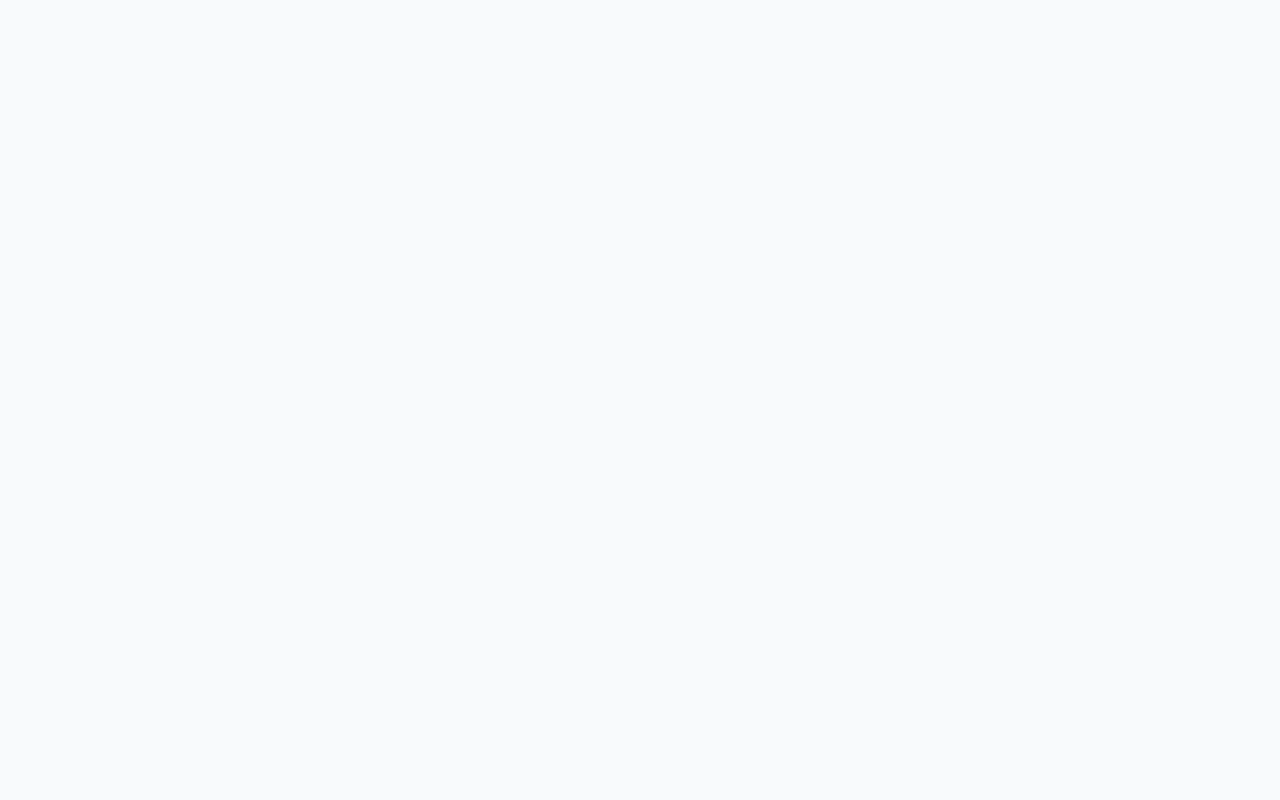
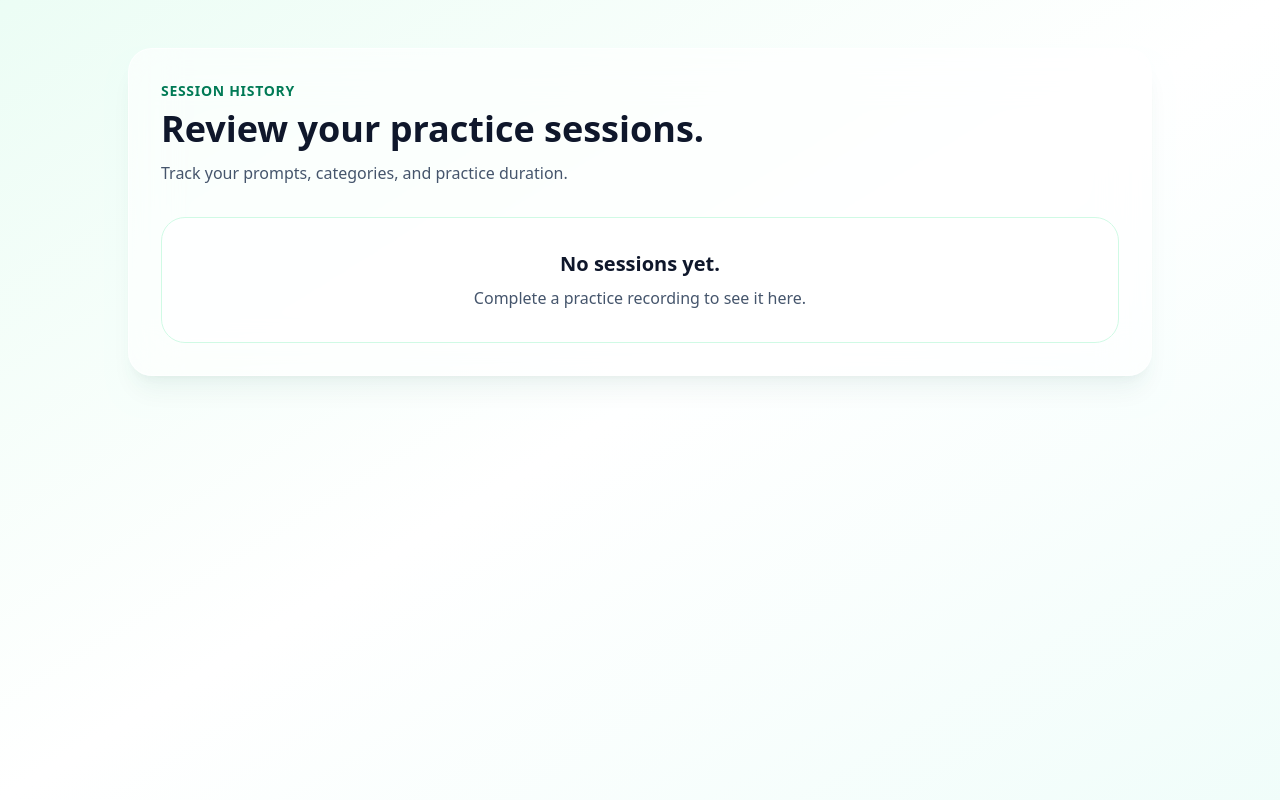
Before and after one commit to cjtarre/speakup, a React (Vite) app in the folder client/: page /history in a window 1280 px wide. Before the commit this address had no page. Built offline with nearby package versions, Linux system fonts and the light colour scheme.

Commit message:
feat: add session history

```diff
--- a/client/src/components/layout/NavBar.jsx
+++ b/client/src/components/layout/NavBar.jsx
@@ -24,6 +24,13 @@ function Navbar() {
             How It Works
           </a>
 
+          <Link
+            to="/history"
+            className="hover:text-emerald-700"
+          >
+            History
+          </Link>
+
           <div className="hidden items-center gap-4 md:flex">
             <Link
               to="/teleprompter"
--- a/client/src/components/practice/Recorder.jsx
+++ b/client/src/components/practice/Recorder.jsx
@@ -1,7 +1,7 @@
 import { useEffect, useRef, useState } from "react";
 import { Mic, Square, RotateCcw, PlayCircle } from "lucide-react";
 
-function Recorder() {
+function Recorder({ onRecordingComplete }) {
   const mediaRecorderRef = useRef(null);
   const audioChunksRef = useRef([]);
 
@@ -49,6 +49,13 @@ function Recorder() {
         const url = URL.createObjectURL(audioBlob);
         setAudioUrl(url);
         setStatus("Recording complete");
+
+        if (onRecordingComplete) {
+          onRecordingComplete({
+            durationSeconds: seconds,
+            audioUrl: url,
+          });
+        }
 
         stream.getTracks().forEach((track) => track.stop());
       };
--- /dev/null
+++ b/client/src/pages/HIstoryPage.jsx
@@ -0,0 +1,99 @@
+import { useState } from "react";
+import { Trash2 } from "lucide-react";
+
+import { getSessions, deleteSession, clearSessions, } from "../utils/sessionStorage";
+
+function formatDuration(seconds) {
+  const minutes = Math.floor(seconds / 60);
+  const secs = String(seconds % 60).padStart(2, "0");
+  return `${minutes}:${secs}`;
+}
+
+function HistoryPage() {
+  const [sessions, setSessions] = useState(() => getSessions());
+
+  function handleDelete(sessionId) {deleteSession(sessionId);setSessions(getSessions());}
+  function handleClearAll() {clearSessions(); setSessions([]);}
+
+  return (
+    <div className="min-h-screen bg-gradient-to-br from-emerald-50 via-white to-teal-50 px-6 py-12">
+      <div className="mx-auto max-w-5xl">
+        <div className="rounded-3xl border border-white/70 bg-white/60 p-8 shadow-xl shadow-emerald-900/5 backdrop-blur-xl">
+          <div className="flex flex-col gap-4 sm:flex-row sm:items-center sm:justify-between">
+            <div>
+              <p className="text-sm font-semibold uppercase tracking-wider text-emerald-700">
+                Session History
+              </p>
+
+              <h1 className="mt-2 text-3xl font-bold text-slate-900 md:text-4xl">
+                Review your practice sessions.
+              </h1>
+
+              <p className="mt-3 text-slate-600">
+                Track your prompts, categories, and practice duration.
+              </p>
+            </div>
+
+            {sessions.length > 0 && (
+              <button onClick={handleClearAll}
+                className="rounded-2xl border border-red-200 bg-white/70 px-4 py-2 font-semibold text-red-600 transition hover:bg-red-50"
+              >Clear All</button>
+            )}
+          </div>
+
+          <div className="mt-8 space-y-4">
+            {sessions.length === 0 ? (
+              <div className="rounded-3xl border border-emerald-100 bg-white/70 p-8 text-center">
+                <h2 className="text-xl font-semibold text-slate-900">
+                  No sessions yet.
+                </h2>
+
+                <p className="mt-2 text-slate-600">
+                  Complete a practice recording to see it here.
+                </p>
+              </div>
+            ) : (
+              sessions.map((session) => (
+                <div
+                  key={session.id}
+                  className="rounded-3xl border border-emerald-100 bg-white/70 p-6 shadow-sm"
+                >
+                  <div className="flex flex-col gap-4 sm:flex-row sm:items-start sm:justify-between">
+                    <div>
+                      <p className="text-sm font-semibold uppercase tracking-wider text-emerald-700">
+                        {session.category}
+                      </p>
+
+                      <h2 className="mt-2 text-xl font-bold text-slate-900">
+                        {session.prompt}
+                      </h2>
+
+                      <div className="mt-4 flex flex-wrap gap-3 text-sm text-slate-500">
+                        <span>
+                          {new Date(session.createdAt).toLocaleString()}
+                        </span>
+
+                        <span>
+                          Duration: {formatDuration(session.durationSeconds)}
+                        </span>
+                      </div>
+                    </div>
+
+                    <button
+                      onClick={() => handleDelete(session.id)}
+                      className="inline-flex items-center gap-2 rounded-xl border border-red-200 px-3 py-2 text-sm font-semibold text-red-600 transition hover:bg-red-50"
+                    ><Trash2 size={16} />
+                      Delete
+                    </button>
+                  </div>
+                </div>
+              ))
+            )}
+          </div>
+        </div>
+      </div>
+    </div>
+  );
+}
+
+export default HistoryPage;
--- a/client/src/pages/PracticePage.jsx
+++ b/client/src/pages/PracticePage.jsx
@@ -1,14 +1,10 @@
 import { useNavigate } from "react-router-dom";
 import { useState } from "react";
-import {
-  Sparkles,
-  MessageSquareQuote,
-  ChevronDown,
-  ArrowLeft
-} from "lucide-react";
+import { Sparkles, MessageSquareQuote, ChevronDown, ArrowLeft } from "lucide-react";
 
 import { prompts } from "../data/prompts";
 import Recorder from "../components/practice/Recorder";
+import { saveSession } from "../utils/sessionStorage";
 
 function PracticePage() {
     const [category, setCategory] = useState("daily");
@@ -17,13 +13,20 @@ function PracticePage() {
 
     function generatePrompt() {
         const categoryPrompts = prompts[category];
-
-        const randomPrompt =
-        categoryPrompts[
-            Math.floor(Math.random() * categoryPrompts.length)
-        ];
+        const randomPrompt = categoryPrompts[Math.floor(Math.random() * categoryPrompts.length)];
 
         setCurrentPrompt(randomPrompt);
+    }
+
+    function handleRecordingComplete(recordingData) {
+    if (!currentPrompt) return;
+
+    saveSession({
+        type: "prompt-practice",
+        category,
+        prompt: currentPrompt,
+        durationSeconds: recordingData.durationSeconds,
+    });
     }
 
     return (
@@ -33,8 +36,7 @@ function PracticePage() {
             <div className="mb-6 flex justify-end">
                 <button onClick={() => navigate("/")}
                 className="flex items-center gap-2 rounded-xl border border-emerald-200 bg-white/70 px-4 py-1 font-semibold text-emerald-700 shadow-sm transition hover:bg-emerald-50">
-                <ArrowLeft size={16} />
-                Back
+                <ArrowLeft size={16} />Back
                 </button>
             </div>
 
@@ -111,7 +113,7 @@ function PracticePage() {
             </div>
 
         </div>
-        <Recorder />
+        <Recorder onRecordingComplete={handleRecordingComplete} />
       </div>
   );
 }
--- a/client/src/routes/AppRoutes.jsx
+++ b/client/src/routes/AppRoutes.jsx
@@ -5,6 +5,7 @@ import PracticePage from "../pages/PracticePage";
 import LoginPage from "../pages/LoginPage";
 import DashboardPage from "../pages/DashboardPage";
 import TeleprompterPage from "../pages/TeleprompterPage";
+import HistoryPage from "../pages/HistoryPage";
 
 function AppRoutes() {
   return (
@@ -14,6 +15,7 @@ function AppRoutes() {
       <Route path="/login" element={<LoginPage />} />
       <Route path="/dashboard" element={<DashboardPage />} />
       <Route path="/teleprompter" element={<TeleprompterPage />} />
+      <Route path="/history" element={<HistoryPage />} />
     </Routes>
   );
 }
--- /dev/null
+++ b/client/src/utils/sessionStorage.js
@@ -0,0 +1,22 @@
+const SESSION_KEY = "speakup_sessions";
+
+export function getSessions() {
+  const savedSessions = localStorage.getItem(SESSION_KEY);
+  if (!savedSessions) return []; return JSON.parse(savedSessions);
+}
+
+export function saveSession(session) {
+  const sessions = getSessions();
+  const newSession = {id: crypto.randomUUID(), createdAt: new Date().toISOString(), ...session,};
+
+  localStorage.setItem(SESSION_KEY, JSON.stringify([newSession, ...sessions]));
+  return newSession;
+}
+
+export function deleteSession(sessionId) {
+  const sessions = getSessions();
+  const updatedSessions = sessions.filter((session) => session.id !== sessionId);
+  localStorage.setItem(SESSION_KEY, JSON.stringify(updatedSessions));
+}
+
+export function clearSessions() {localStorage.removeItem(SESSION_KEY);}
```
